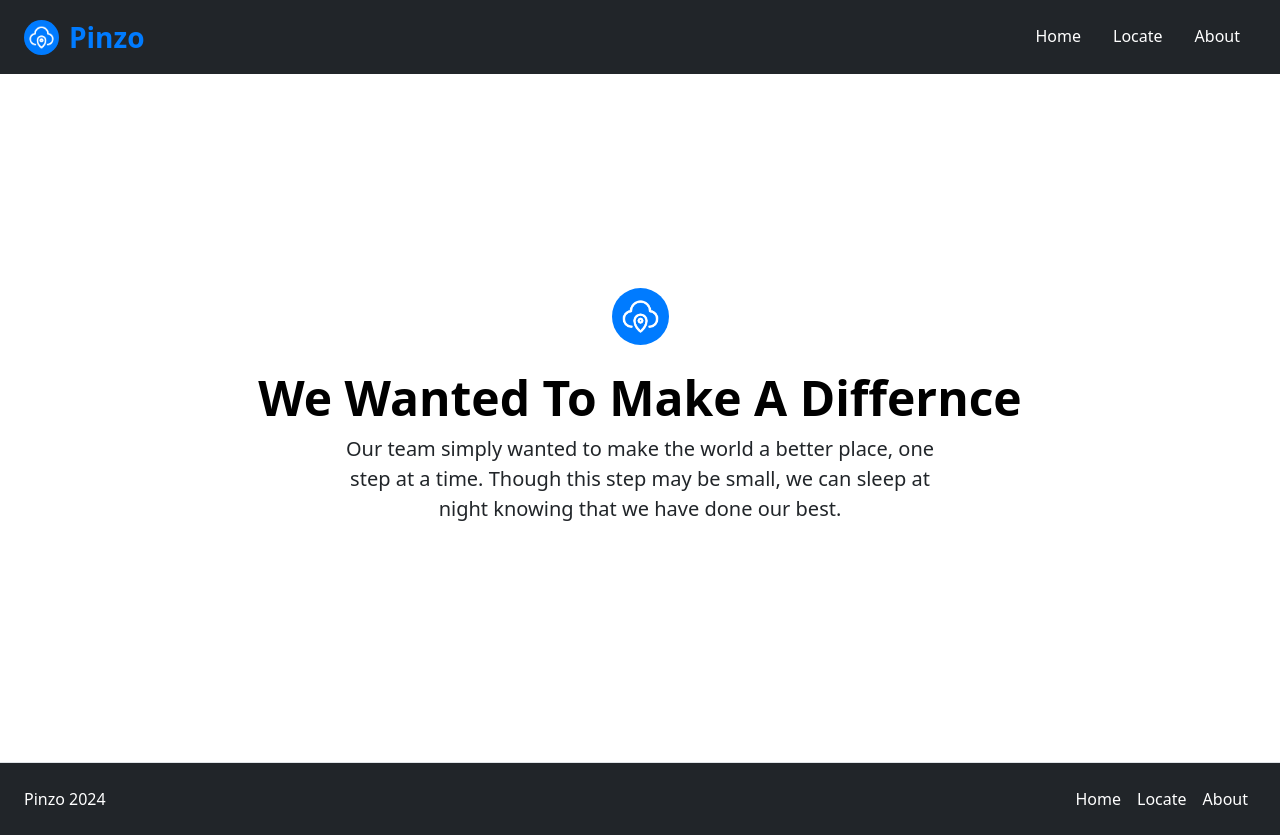
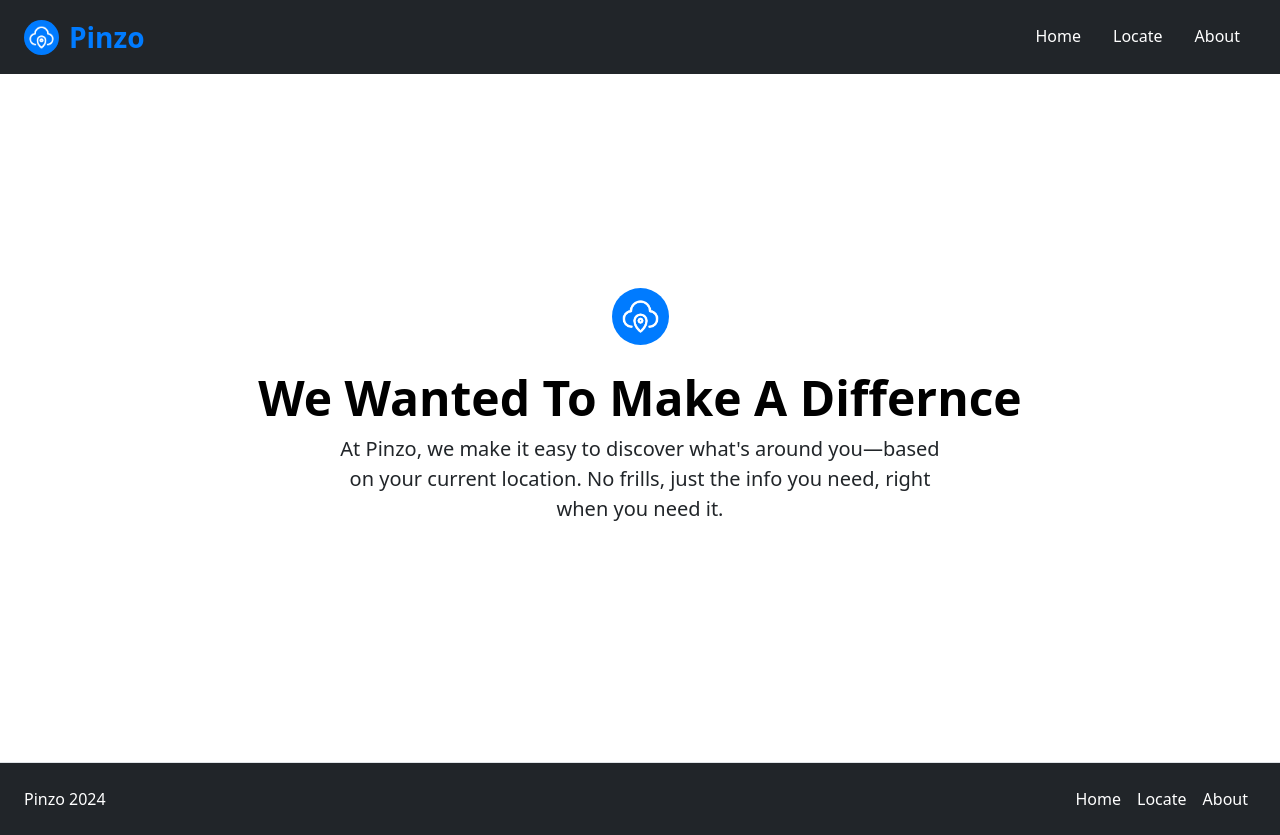
Before and after one commit to matthew-wright07/pinzo, a Next.js app: page /about in a window 1280 px wide. Built offline with nearby package versions, Linux system fonts and the light colour scheme.

Commit message:
changed some text

```diff
--- a/componets/AboutAbout.js
+++ b/componets/AboutAbout.js
@@ -14,7 +14,7 @@ export default function AboutAbout() {
         <h1 className="display-5 fw-bold text-body-emphasis">We Wanted To Make A Differnce</h1>
         <div className="col-lg-6 mx-auto">
           <p className="lead mb-4">
-            Our team simply wanted to make the world a better place, one step at a time. Though this step may be small, we can sleep at night knowing that we have done our best.
+          At Pinzo, we make it easy to discover what's around you—based on your current location. No frills, just the info you need, right when you need it.
           </p>
           <div className="d-grid gap-2 d-sm-flex justify-content-sm-center">
           </div>
```
